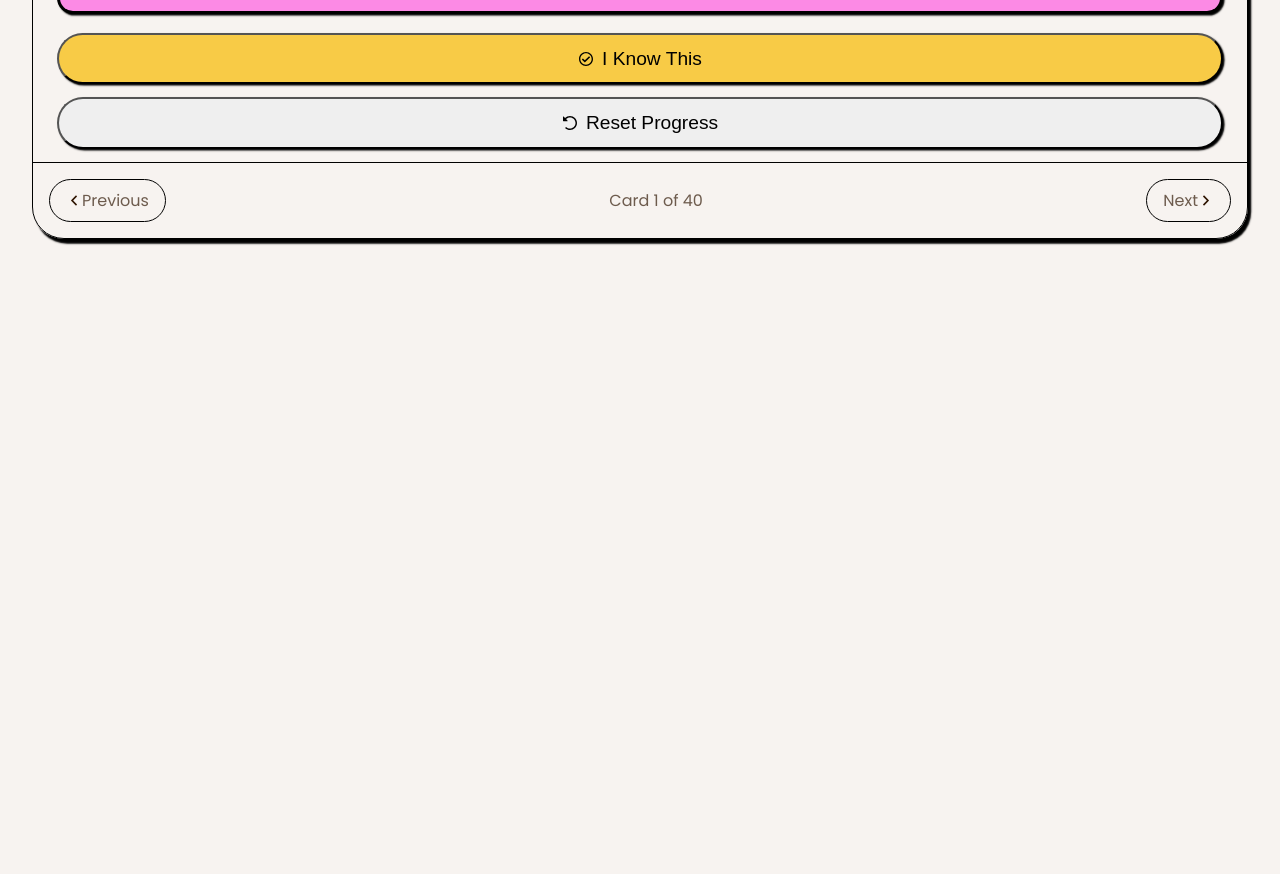
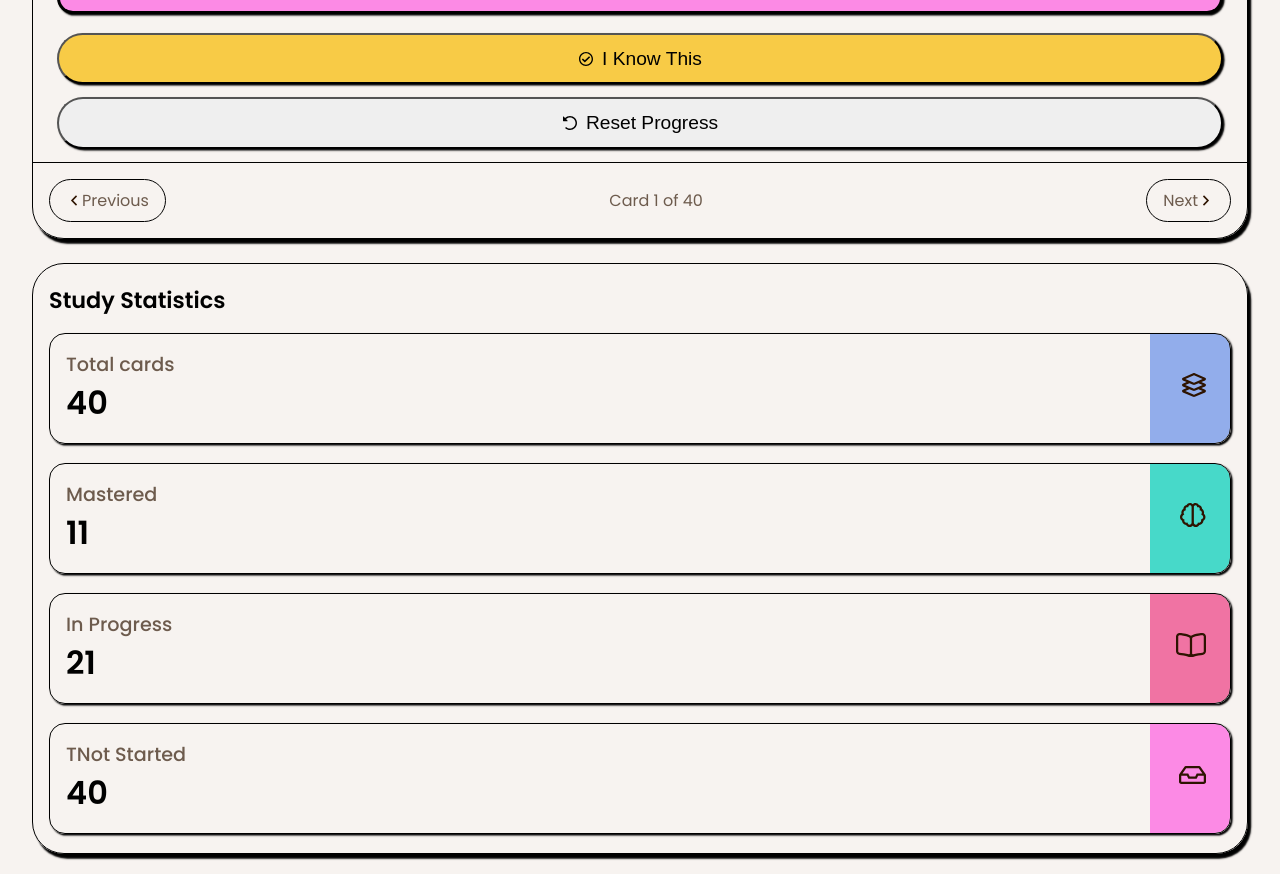
Before and after one commit to jonmc89/flashcard-app, a plain HTML site: page index.html in a window 1280 px wide. Shown: the part 500-1374 px from the top of the page. Before the commit the page ends 800 px from the top, so only its background shows below. Drawn offline with Linux system fonts and the light colour scheme.

Commit message:
Main:
Statistics Section:

HTML Elements
CSS Styling

Jon M

```diff
--- a/index.html
+++ b/index.html
@@ -135,6 +135,63 @@
                     </div>
                 </div>
             </section>
+            <section class="stats-section">
+                <h1>Study Statistics</h1>
+                <div class="stats-card-container">
+                    <div class="stat-card">
+                        <div class="stat-text">
+                            <h2>Total cards</h2>
+                            <p class="stats-total-number">40</p>
+                        </div>
+                        <div class="stat-symbol-container">
+                            <img
+                                src="./assets/images/icon-stats-total.svg"
+                                alt=""
+                            />
+                        </div>
+                        <div class="stat-symbol-blue"></div>
+                    </div>
+                    <div class="stat-card">
+                        <div class="stat-text">
+                            <h2>Mastered</h2>
+                            <p class="stats-total-number">11</p>
+                        </div>
+                        <div class="stat-symbol-container">
+                            <img
+                                src="./assets/images/icon-stats-mastered.svg"
+                                alt=""
+                            />
+                        </div>
+                        <div class="stat-symbol-green"></div>
+                    </div>
+                    <div class="stat-card">
+                        <div class="stat-text">
+                            <h2>In Progress</h2>
+                            <p class="stats-total-number">21</p>
+                        </div>
+                        <div class="stat-symbol-container">
+                            <img
+                                src="./assets/images/icon-stats-in-progress.svg"
+                                alt=""
+                            />
+                        </div>
+                        <div class="stat-symbol-red"></div>
+                    </div>
+                    <div class="stat-card">
+                        <div class="stat-text">
+                            <h2>TNot Started</h2>
+                            <p class="stats-total-number">40</p>
+                        </div>
+                        <div class="stat-symbol-container">
+                            <img
+                                src="./assets/images/icon-stats-not-started.svg"
+                                alt=""
+                            />
+                        </div>
+                        <div class="stat-symbol-pink"></div>
+                    </div>
+                </div>
+            </section>
         </main>
     </body>
 </html>
--- a/styles.css
+++ b/styles.css
@@ -26,6 +26,10 @@
 /* || End */
 
 /* || Main Styling */
+
+html {
+    scroll-behavior: smooth;
+}
 
 body {
     background-color: var(--Neutral-100);
@@ -74,6 +78,7 @@ header {
     border: 0.1rem solid var(--Neutral-1000);
     border-radius: 2rem;
     box-shadow: 0.2rem 0.3rem 0.1rem var(--Neutral-1000);
+    margin-block-end: 1.5rem;
 }
 
 /*Selection Container */
@@ -254,6 +259,82 @@ button img {
     display: none;
 }
 
+/* Stats Section */
+
+.stats-section {
+    border: 0.1rem solid var(--Neutral-1000);
+    border-radius: 2rem;
+    box-shadow: 0.2rem 0.3rem 0.1rem var(--Neutral-1000);
+    padding: 1.2rem 1rem;
+}
+
+h1 {
+    font-size: 1.4rem;
+    font-weight: 600;
+    margin-block-end: 1rem;
+}
+
+.stats-card-container {
+    display: flex;
+    flex-direction: column;
+    gap: 1.2rem;
+}
+
+.stat-card {
+    align-items: center;
+    border: 0.1rem solid var(--Neutral-1000);
+    border-radius: 1rem;
+    box-shadow: 0.1rem 0.1rem 0.1rem var(--Neutral-1000);
+    display: flex;
+    justify-content: space-between;
+    overflow: hidden;
+    padding: 1rem;
+    position: relative;
+}
+
+.stat-card img {
+    transform: translateX(-0.5rem);
+    z-index: 2;
+}
+
+h2 {
+    color: var(--Neutral-600);
+    font-size: 1.2rem;
+    font-weight: 500;
+}
+
+.stats-total-number {
+    font-size: 2rem;
+    font-weight: 600;
+}
+
+.stat-symbol-blue,
+.stat-symbol-green,
+.stat-symbol-red,
+.stat-symbol-pink {
+    height: 100%;
+    position: absolute;
+    right: 0;
+    width: 5rem;
+    z-index: -1;
+}
+
+.stat-symbol-blue {
+    background-color: var(--Blue-400);
+}
+
+.stat-symbol-green {
+    background-color: var(--Teal-400);
+}
+
+.stat-symbol-red {
+    background-color: var(--Pink-500);
+}
+
+.stat-symbol-pink {
+    background-color: var(--Pink-400);
+}
+
 /* || End */
 
 /* || Media Queries */
```
